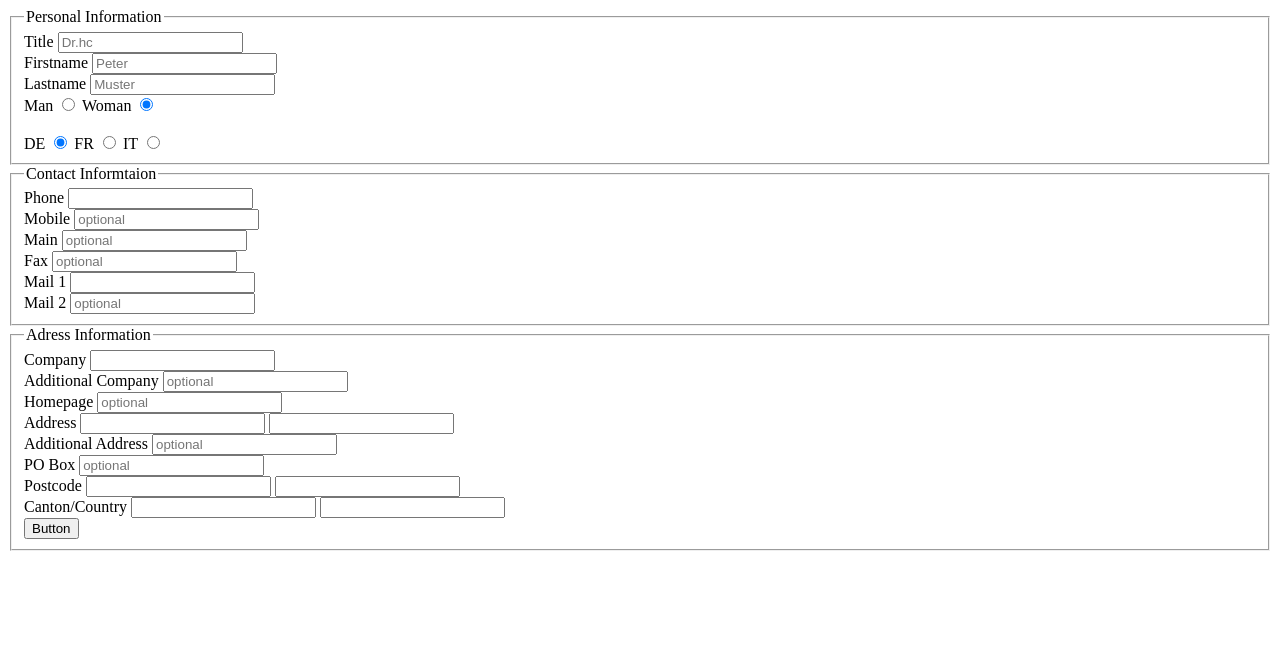
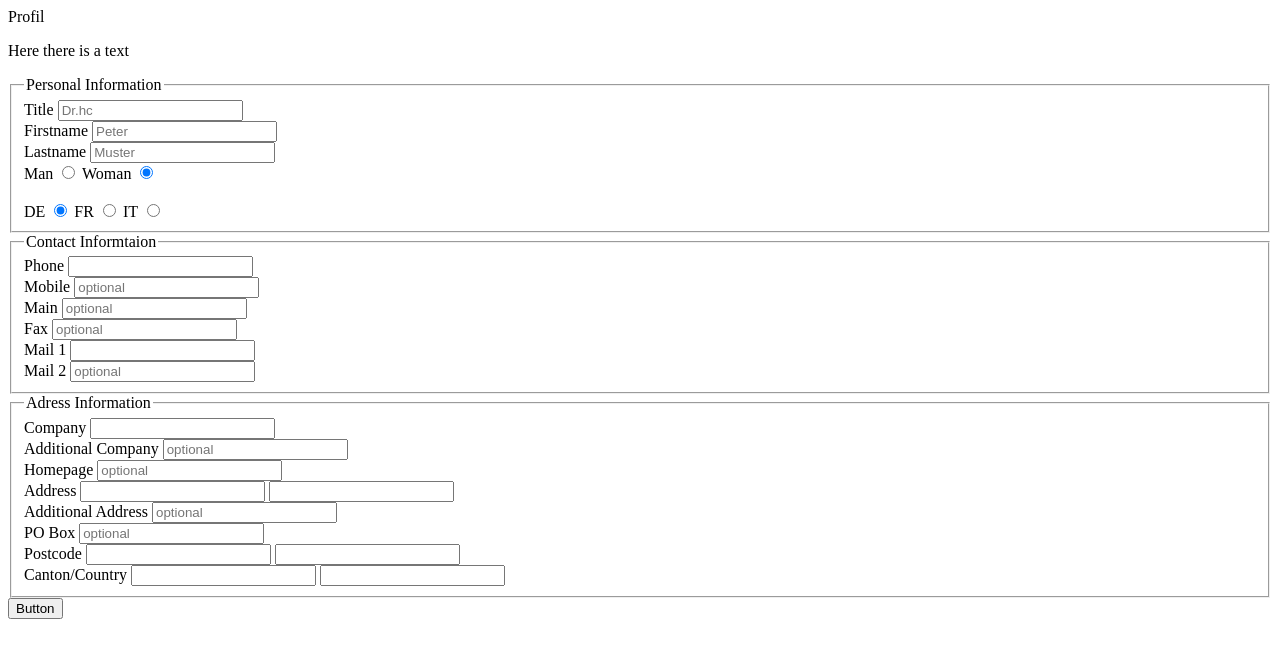
Before and after one commit to meleknurs/poco-meleknur, a plain HTML site: page poco-exercises/form-exercises/profil/index.html in a window 1280 px wide. Drawn offline with Linux system fonts and the light colour scheme.

Commit message:
update form

```diff
--- a/poco-exercises/form-exercises/profil/index.html
+++ b/poco-exercises/form-exercises/profil/index.html
@@ -6,6 +6,8 @@
     <title>Profile</title>
 </head>
 <body>
+    <header>Profil</header>
+    <p>Here there is a text</p>
     <fieldset>
         <legend>Personal Information</legend>
         <label for="title">Title</label>
@@ -65,7 +67,7 @@
         <label for="kanton-country">Canton/Country</label>
         <input type="text">
         <input type="text"><br>
-        <input type="button" value="Button">
     </fieldset>
+    <input type="button" value="Button">
 </body>
 </html>
```
